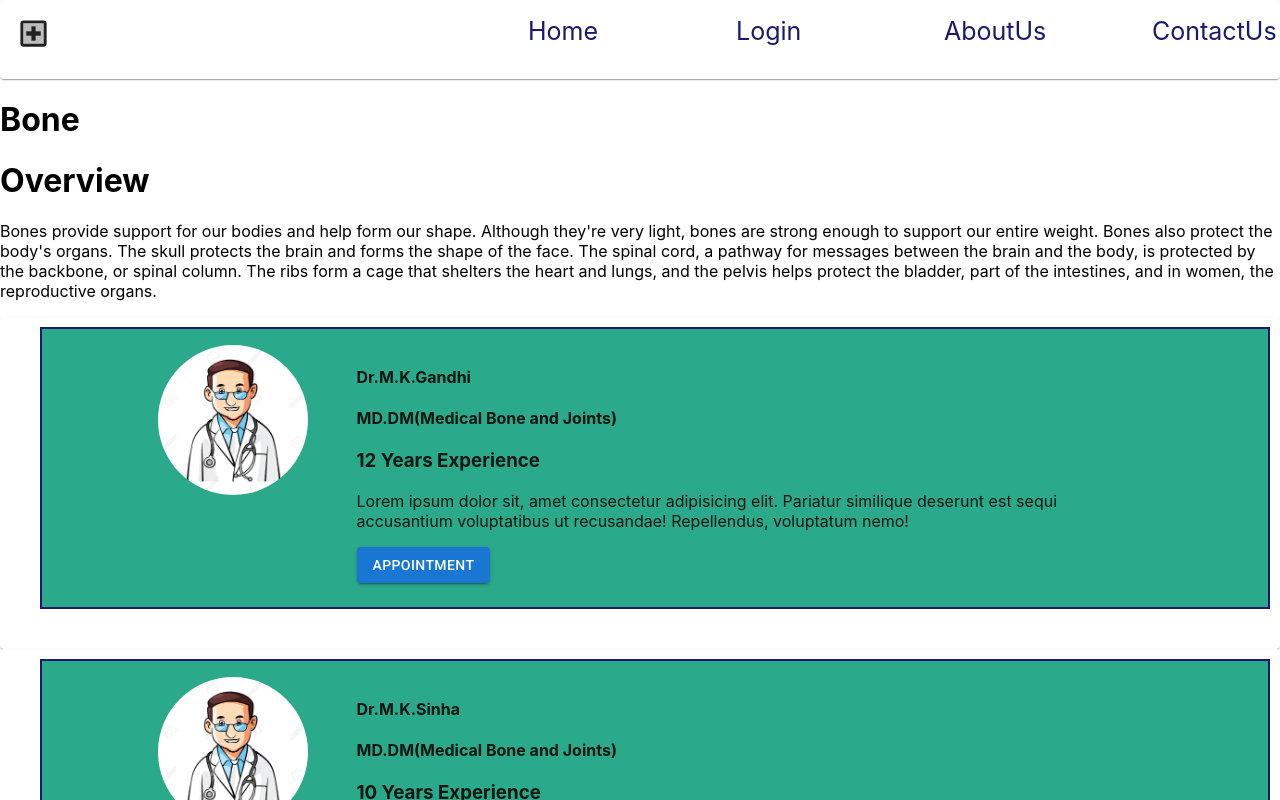
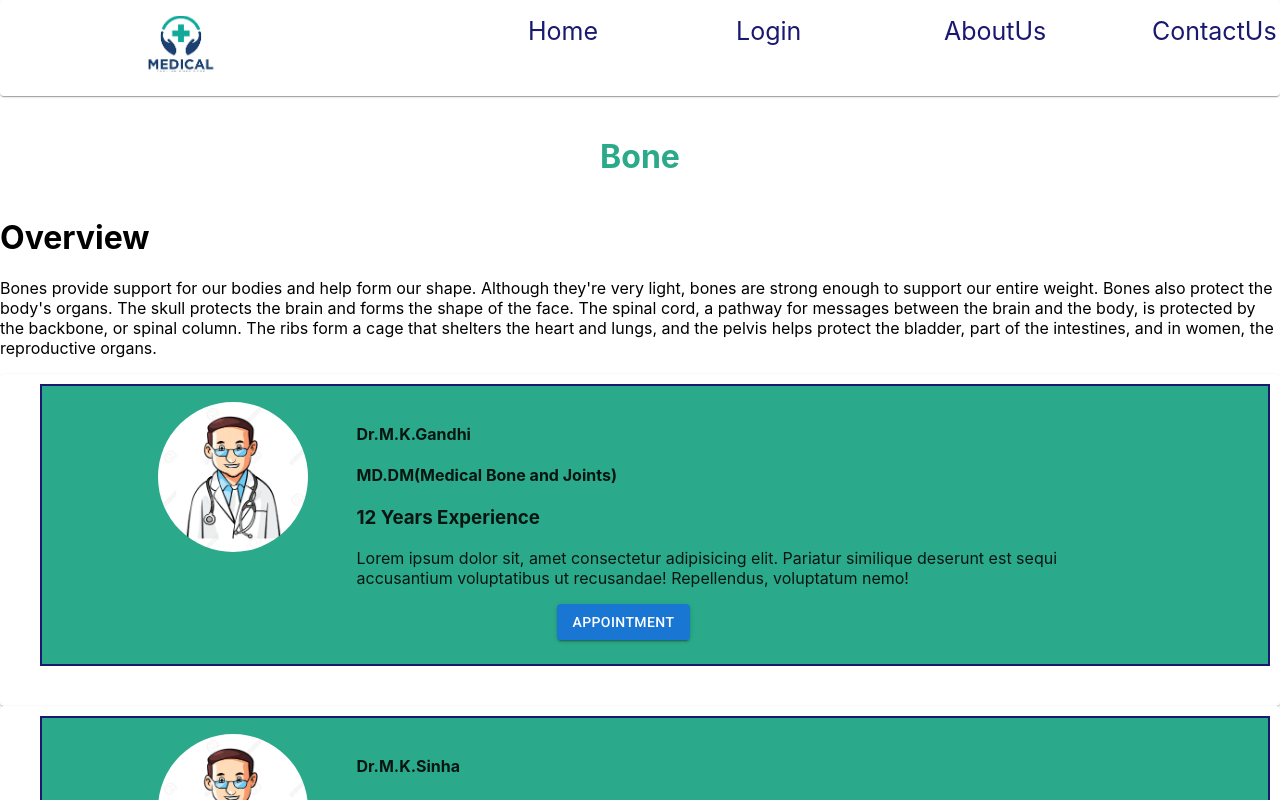
Before and after one commit to Pravin0545/HMS, a React (Create React App) app: page /bone in a window 1280 px wide. Shown: the top 800 px of the page. Built offline with nearby package versions, Linux system fonts and the light colour scheme.

Commit message:
HMS Project

```diff
--- a/src/App.js
+++ b/src/App.js
@@ -18,6 +18,7 @@ import { Footer } from "./Component/Home/Footer";
 import { HeartT } from "./Component/Home/HeartT";
 import { Cancer } from "./Component/Home/Cancer";
 import { Bone } from "./Component/Home/Bone";
+import { Registration } from "./Component/Home/Registration";
 
 function App() {
   return (
@@ -27,8 +28,11 @@ function App() {
         <Routes>
           <Route path="/" element={<Home />} />
           <Route path="/heartt" element={<HeartT />} />
+          <Route path="/heartt/registration" element={<Registration />} />
           <Route path="/cancer" element={<Cancer />} />
+          <Route path="/cancer/registration" element={<Registration />} />
           <Route path="/bone" element={<Bone />} />
+          <Route path="/bone/registration" element={<Registration />} />
           <Route path="/login" element={<Login />} />
           <Route path="/login/administration" element={<Administration />} />
           <Route path="/aboutus" element={<Aboutus />} />
--- a/src/Component/Common.css
+++ b/src/Component/Common.css
@@ -80,7 +80,7 @@ a {
 }
 
 .footer {
-    background-color: black;
+    background-color: #191970;
     color: white;
     height: 200px;
 }
--- a/src/Component/Home/Bone.jsx
+++ b/src/Component/Home/Bone.jsx
@@ -1,11 +1,12 @@
 import React from "react";
 import { Grid, Card, CardContent, Button } from "@mui/material";
 import Avatar from "@mui/material/Avatar";
+import { Link } from "react-router-dom";
 
 export const Bone = () => {
   return (
     <div>
-      <h1>Bone</h1>
+      <h1 className="admin">Bone</h1>
       <h1>Overview</h1>
       <p>
         Bones provide support for our bodies and help form our shape. Although
@@ -40,7 +41,9 @@ export const Bone = () => {
                     Pariatur similique deserunt est sequi accusantium
                     voluptatibus ut recusandae! Repellendus, voluptatum nemo!
                   </p>
-                  <Button variant="contained">Appointment</Button>
+                  <Link to="/bone/registration">
+                    <Button variant="contained">Appointment</Button>
+                  </Link>
                 </Grid>
               </Grid>
             </CardContent>
@@ -66,7 +69,9 @@ export const Bone = () => {
                     Pariatur similique deserunt est sequi accusantium
                     voluptatibus ut recusandae! Repellendus, voluptatum nemo!
                   </p>
-                  <Button variant="contained">Appointment</Button>
+                  <Link to="/bone/registration">
+                    <Button variant="contained">Appointment</Button>
+                  </Link>
                 </Grid>
                 <Grid item xs={1}></Grid>
               </Grid>
--- a/src/Component/Home/Cancer.jsx
+++ b/src/Component/Home/Cancer.jsx
@@ -1,11 +1,12 @@
 import React from "react";
 import { Grid, Card, CardContent, Button } from "@mui/material";
 import Avatar from "@mui/material/Avatar";
+import { Link } from "react-router-dom";
 
 export const Cancer = () => {
   return (
     <div>
-      <h1>Cancer</h1>
+      <h1 className="admin">Cancer</h1>
       <h1>OverView</h1>
       <p>
         Cancer is a generic term for a large group of diseases that can affect
@@ -39,7 +40,9 @@ export const Cancer = () => {
                     Pariatur similique deserunt est sequi accusantium
                     voluptatibus ut recusandae! Repellendus, voluptatum nemo!
                   </p>
-                  <Button variant="contained">Appointment</Button>
+                  <Link to="/cancer/registration">
+                    <Button variant="contained">Appointment</Button>
+                  </Link>
                 </Grid>
               </Grid>
             </CardContent>
@@ -65,7 +68,9 @@ export const Cancer = () => {
                     Pariatur similique deserunt est sequi accusantium
                     voluptatibus ut recusandae! Repellendus, voluptatum nemo!
                   </p>
-                  <Button variant="contained">Appointment</Button>
+                  <Link to="/cancer/registration">
+                    <Button variant="contained">Appointment</Button>
+                  </Link>
                 </Grid>
                 <Grid item xs={1}></Grid>
               </Grid>
--- a/src/Component/Home/HeartT.jsx
+++ b/src/Component/Home/HeartT.jsx
@@ -1,11 +1,12 @@
 import React from "react";
 import { Grid, Card, CardContent, Button } from "@mui/material";
 import Avatar from "@mui/material/Avatar";
+import { Link } from "react-router-dom";
 
 export const HeartT = () => {
   return (
     <div>
-      <h1>Heart Transplant</h1>
+      <h1 className="admin">Heart Transplant</h1>
 
       <h1>Overview</h1>
       <p>
@@ -39,7 +40,9 @@ export const HeartT = () => {
                     Pariatur similique deserunt est sequi accusantium
                     voluptatibus ut recusandae! Repellendus, voluptatum nemo!
                   </p>
-                  <Button variant="contained">Appointment</Button>
+                  <Link to="/heartt/registration">
+                    <Button variant="contained">Appointment</Button>
+                  </Link>
                 </Grid>
               </Grid>
             </CardContent>
@@ -65,7 +68,9 @@ export const HeartT = () => {
                     Pariatur similique deserunt est sequi accusantium
                     voluptatibus ut recusandae! Repellendus, voluptatum nemo!
                   </p>
-                  <Button variant="contained">Appointment</Button>
+                  <Link to="/heartt/registration">
+                    <Button variant="contained">Appointment</Button>
+                  </Link>
                 </Grid>
                 <Grid item xs={1}></Grid>
               </Grid>
--- /dev/null
+++ b/src/Component/Home/Registration.jsx
@@ -0,0 +1,9 @@
+import React from "react";
+
+export const Registration = () => {
+  return (
+    <div>
+      <h1 className="admin">Registration</h1>
+    </div>
+  );
+};
--- a/src/Component/Navbar.jsx
+++ b/src/Component/Navbar.jsx
@@ -2,6 +2,7 @@ import React from "react";
 import { Link } from "react-router-dom";
 import { Grid, Card, CardContent } from "@mui/material";
 import LocalHospitalTwoToneIcon from "@mui/icons-material/LocalHospitalTwoTone";
+import Avatar from "@mui/material/Avatar";
 
 export const Navbar = () => {
   return (
@@ -9,12 +10,18 @@ export const Navbar = () => {
       <Card className="navbar">
         <CardContent>
           <Grid container>
+            <Grid item xs={1}></Grid>
             <Grid item xs={1}>
-              {/* <img src="./img/medical.png" alt="Hospital logo" width={100} height={50} /> */}
-              <LocalHospitalTwoToneIcon fontSize="large" />
+              <Avatar
+                alt="Hospital LOGO"
+                src="./img/medical.png"
+                sx={{ width: 120, height: 56 }}
+                variant="square"
+              />
+
               {/* <span className="slogan">We Care For You</span> */}
             </Grid>
-            <Grid item xs={2}></Grid>
+            <Grid item xs={1}></Grid>
             <Grid item xs={2}>
               <Link to="/">Home</Link>
               {/* <span className="slogan">We Care For You</span> */}
@@ -35,7 +42,6 @@ export const Navbar = () => {
           </Grid>
         </CardContent>
       </Card>
-
     </div>
   );
 };
```
